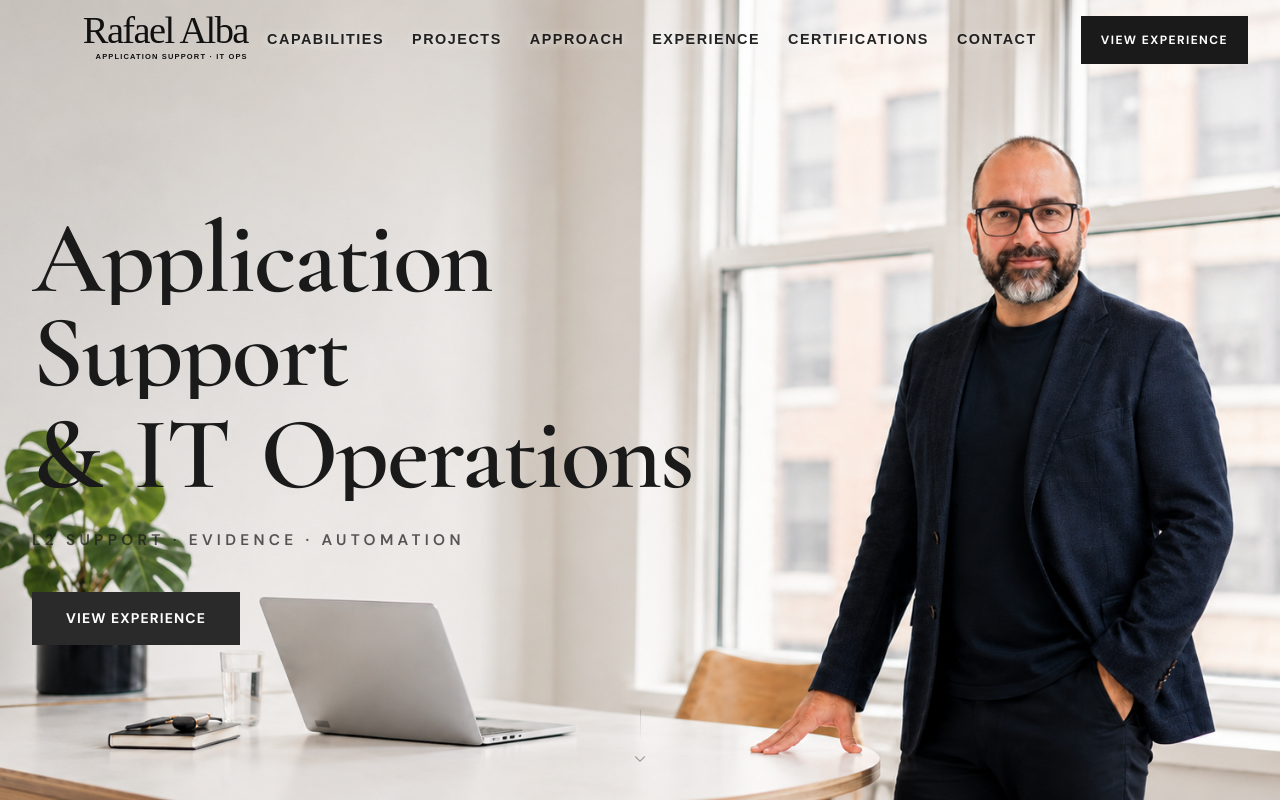
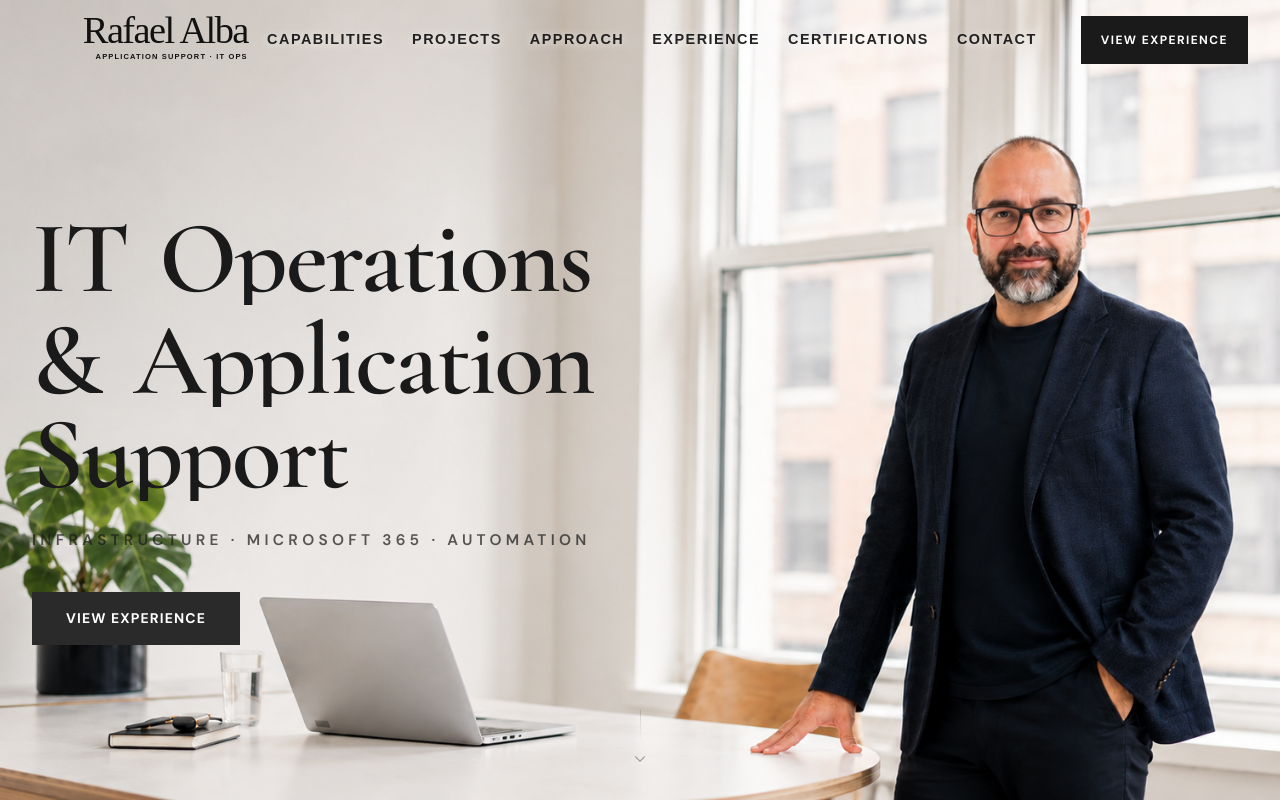
Before and after one commit to RafaelAlbaWebify/rafaelalba-site, a Next.js app: page / in a window 1280 px wide. Shown: the top 802 px of the page. Built offline with nearby package versions, Linux system fonts and the light colour scheme.

Commit message:
Refresh homepage headline and supporting line

```diff
--- a/src/app/page.tsx
+++ b/src/app/page.tsx
@@ -521,10 +521,10 @@ export default function Home() {
               {/* Name - large serif, word-by-word reveal */}
               <h1 className="font-serif text-[3.5rem] sm:text-[4.5rem] md:text-[5.4rem] lg:text-[6.1rem] xl:text-[6.4rem] font-semibold text-charcoal leading-[0.92] tracking-[-0.02em] mb-7">
   <span className="block">
-    <HeroAnimatedLine text="Application Support" delay={0.5} />
+    <HeroAnimatedLine text="IT Operations" delay={0.5} />
   </span>
   <span className="block mt-1 sm:mt-2">
-    <HeroAnimatedLine text="& IT Operations" delay={0.78} />
+    <HeroAnimatedLine text="& Application Support" delay={0.78} />
   </span>
 </h1>
 
@@ -535,7 +535,7 @@ export default function Home() {
   transition={{ duration: 0.9, delay: 1.2, ease: EASE_OUT }}
   className="text-[0.82rem] sm:text-[0.88rem] md:text-[0.96rem] font-semibold uppercase tracking-[0.28em] text-charcoal/72 mb-10"
 >
-  L2 SUPPORT · EVIDENCE · AUTOMATION
+  INFRASTRUCTURE · MICROSOFT 365 · AUTOMATION
 </motion.p>
 
               {/* CTA - delayed fade */}
```
